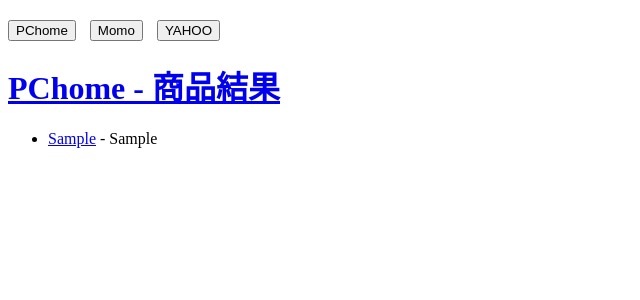
After one commit to nuit991/Django_HW, a Django app: template myapp/templates/pagination_result.html in a window 1280 px wide. The commit adds this page. Shown: the top 300 px of the page, without its empty margins (0-640 px from the left). Run offline with Django 3.2, Linux system fonts and the light colour scheme; the template is opened without the code that fills it: most values are stand-ins (such as "Sample title", 1, 10 or a date in 2020).

Commit message:
Add files via upload

```diff
--- a/myapp/templates/buy.html
+++ b/myapp/templates/buy.html
@@ -20,7 +20,9 @@
     <h1>Welcome to the Buy Page</h1>
     <div class="button-container">
         <button onclick="window.open('https://24h.pchome.com.tw/', '_blank')">Go to PChome</button>
+        <!--window.open('https://24h.pchome.com.tw/', '_blank')：这是 JavaScript 代码。window.open 方法用于打开一个新的浏览器窗口或标签页，第一个参数是要打开的 URL，第二个参数 _blank 指示在新标签页或新窗口中打开链接。-->
         <button onclick="window.open('https://www.momoshop.com.tw/', '_blank')">Go to MOMO</button>
+        <button onclick="window.open('https://tw.buy.yahoo.com/', '_blank')">Go to YAHOO</button>
         <!-- 你可以在這裡添加更多按鈕 -->
     </div>
 </body>
--- /dev/null
+++ b/myapp/templates/pagination_result.html
@@ -0,0 +1,72 @@
+<!DOCTYPE html>
+<html lang="en">
+<head>
+    <meta charset="UTF-8">
+    <meta name="viewport" content="width=device-width, initial-scale=1.0">
+    <title>全部搜尋</title>
+    <style>
+        .page {
+            display: none;
+        }
+        .page.active {
+            display: block;
+        }
+        .buttons {
+            margin-top: 20px;
+        }
+        .buttons button {
+            margin-right: 10px;
+        }
+    </style>
+</head>
+<body>
+    <div class="buttons">
+        <button onclick="showPage(1)">PChome</button>
+        <button onclick="showPage(2)">Momo</button>
+        <button onclick="showPage(3)">YAHOO</button>
+    </div>
+
+    <div id="page1" class="page active">
+        <h1><a href="https://24h.pchome.com.tw/" target="_blank">PChome - 商品結果</a></h1>
+        <ul>
+            {% for item in pchome_results %}
+                <li>
+                    <a href="{{ item.1 }}" target="_blank">{{ item.0 }}</a> - {{ item.2 }}
+                </li>
+            {% endfor %}
+        </ul>
+    </div>
+
+    <div id="page2" class="page">
+        <h1><a href="https://www.momoshop.com.tw/main/Main.jsp" target="_blank">Momo - 商品結果</a></h1>
+        <ul>
+            {% for item in momo_results %}
+                <li>
+                    <a href="{{ item.1 }}" target="_blank">{{ item.0 }}</a> - {{ item.2 }}
+                </li>
+            {% endfor %}
+        </ul>
+    </div>
+
+    <div id="page3" class="page">
+        <h1><a href="https://tw.buy.yahoo.com/" target="_blank">YAHOO - 商品結果</a></h1>
+        <ul>
+            {% for item in yahoo_results %}
+                <li>
+                    <a href="{{ item.1 }}" target="_blank">{{ item.0 }}</a> - {{ item.2 }}
+                </li>
+            {% endfor %}
+        </ul>
+    </div>
+
+    <script>
+        function showPage(pageNumber) {
+            var pages = document.querySelectorAll('.page');
+            pages.forEach(function(page) {
+                page.classList.remove('active');
+            });
+            document.getElementById('page' + pageNumber).classList.add('active');
+        }
+    </script>
+</body>
+</html>
--- a/myapp/templates/search_results.html
+++ b/myapp/templates/search_results.html
@@ -9,7 +9,7 @@
 
     <h2>PChome 商品</h2>
     <ul>
-        {% for item in pchome_results %}
+        {% for item in pchome_results %}  <!--直接指定PChome搜尋給的結果-->
             <li>
                 <a href="{{ item.1 }}" target="_blank">{{ item.0 }}</a> - {{ item.2 }}
             </li>
@@ -25,7 +25,7 @@
         {% endfor %}
     </ul>
 
-    <h2>YAHOO 商品</h2>
+    <h2>YAHOO - 搜索結果</h2>
     <ul>
         {% for item in yahoo_results %}
             <li>
--- a/myapp/templates/search_results_pchome.html
+++ b/myapp/templates/search_results_pchome.html
@@ -8,16 +8,20 @@
             display: flex;
             flex-wrap: wrap;
             justify-content: flex-start;
+            gap: 20px; /* 设置列与列之间的间距 */
         }
         .product-item {
-            width: 20%; /* 每行显示5个，所以宽度为 100% / 5 = 20% */
+            width: 19%; /* 每行显示5个，所以宽度为 100% / 5 = 20% */
             padding: 10px;
             box-sizing: border-box;
+
         }
         .product-item img {
             max-width: 100%;
             height: auto;
         }
+
+
     </style>
 </head>
 <body>
```
Also changed, not shown: myapp/templates/index.html (+11 -2 lines), myapp/templates/pagination_search.html (added, +16 -0 lines), myapp/templates/search_form_momo.html (+17 -13 lines), myapp/templates/search_results_momo.html (+30 -6 lines).
